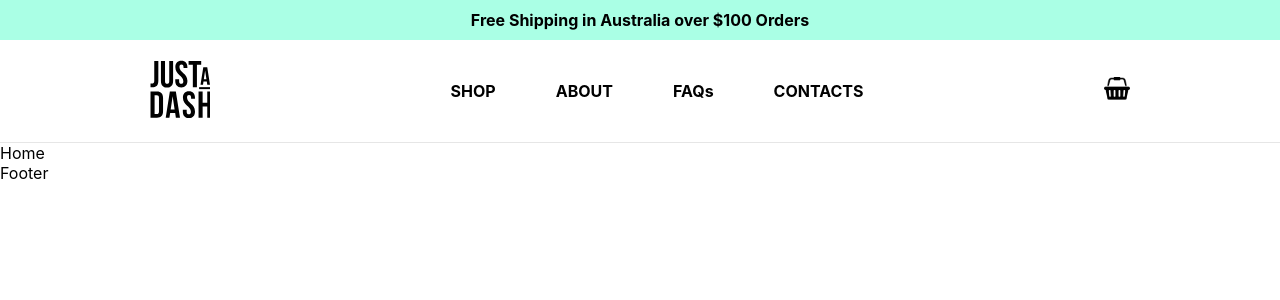
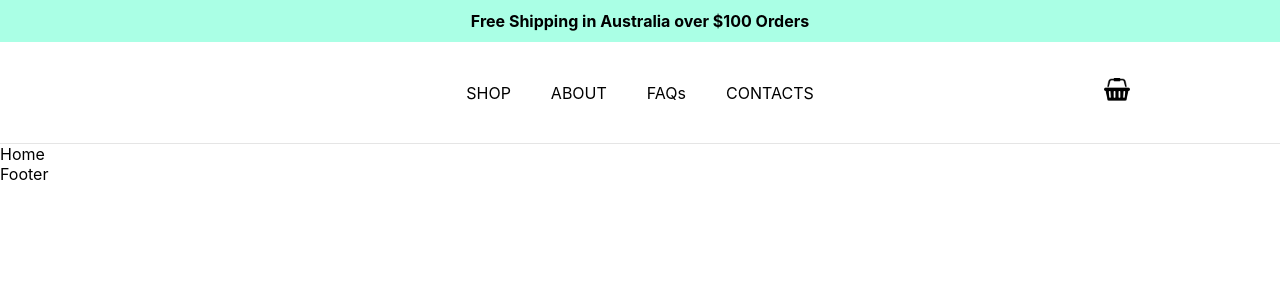
Before and after one commit to JohPik/justADashBeauty, a React (Create React App) app: page / in a window 1280 px wide. Shown: the top 300 px of the page. Built offline with nearby package versions, Linux system fonts and the light colour scheme.

Commit message:
Styling Main Navbar

```diff
--- a/src/components/Header.js
+++ b/src/components/Header.js
@@ -3,12 +3,15 @@ import { Link } from 'react-router-dom'
 
 const Header = () => {
   return(
-    <div className="header">
+    <nav>
 
+      <section>
           <div className="shipping-banner">
           Free Shipping in Australia over $100 Orders
         </div>
+      </section>
 
+       <section>
          <div className="header-navigation">
            <div className="logo-container">
              <Link to="/">
@@ -17,8 +20,9 @@ const Header = () => {
            </div>
 
            <div className="navbar">
-            <div className="dropdown">
-              <Link to="/catalogue">SHOP</Link>
+                <ul className="nav-menu">
+                  <li className="primary-nav-item">
+                    <Link to="/about">SHOP</Link>
                     <div className="dropdown-content">
                       <div className="dropdown-col-1">
                         <span>Skin Type</span>
@@ -38,11 +42,19 @@ const Header = () => {
                         <Link to="/catalogue/product-type/treatment">treatment</Link>
                       </div>
                     </div>
+
+                  </li>
+                  <li className="primary-nav-item">
+                    <Link to="/about">ABOUT</Link>
+                  </li>
+                  <li className="primary-nav-item">
+                    <Link to="/faqs">FAQs</Link>
+                  </li>
+                  <li className="primary-nav-item">
+                    <Link to="/contact">CONTACTS</Link>
+                  </li>
+                </ul>
                 </div>
-
-            <Link to="/about">ABOUT</Link>
-            <Link to="/faqs">FAQs</Link>
-            <Link to="/contact">CONTACTS</Link>
            </div>
 
            <div className="cart-container">
@@ -51,9 +63,9 @@ const Header = () => {
              </Link>
            </div>
 
-      </div>
+      </section>
 
-  </div>
+    </nav>
   )
 }
 
--- a/src/index.css
+++ b/src/index.css
@@ -1,17 +1,3 @@
-body {
-  margin: 0;
-  font-family: -apple-system, BlinkMacSystemFont, "Segoe UI", "Roboto", "Oxygen",
-    "Ubuntu", "Cantarell", "Fira Sans", "Droid Sans", "Helvetica Neue",
-    sans-serif;
-  -webkit-font-smoothing: antialiased;
-  -moz-osx-font-smoothing: grayscale;
-}
-
-code {
-  font-family: source-code-pro, Menlo, Monaco, Consolas, "Courier New",
-    monospace;
-}
-
 
 /*** Animations ***/
 
@@ -47,14 +33,23 @@ code {
 }
 
 
+/************** General **************/
 
+body {
+  margin: 0;
+  PADDING: 0;
+  font-family: -apple-system, BlinkMacSystemFont, "Segoe UI", "Roboto", "Oxygen",
+    "Ubuntu", "Cantarell", "Fira Sans", "Droid Sans", "Helvetica Neue",
+    sans-serif;
+  -webkit-font-smoothing: antialiased;
+  -moz-osx-font-smoothing: grayscale;
+}
 
+code {
+  font-family: source-code-pro, Menlo, Monaco, Consolas, "Courier New",
+    monospace;
+}
 
-
-
-/* CSS 2.0 */
-
-/* General */
 
 a {
   color: #000;
@@ -62,78 +57,92 @@ a {
 
 }
 
-/* Header */
+/************** Header **************/
+
+nav {
+  background-color: white;
+   width: 100%;
+}
+
 .shipping-banner {
   background-color: #AAFFE5;
   font-weight: bold;
   text-align: center;
-  padding: 10px;
+  padding: 11px 0;
+  font-size: 16px;
+  width: 100%;
+  display:block;
 }
 
-
 .header-navigation {
-  background: #fff;
-  display: flex;
-  border-bottom: 0.25px solid #E6E6E6;
-  justify-content: space-between;
-  align-items: center;
-  padding: 20px 150px;
+  display: relative;
+  box-shadow: inset 0 -1px 0 0 #e5e5e5;
 }
 
-
-img.logo {
-  width: 60px;
+/* Logo */
+.logo-container {
+  display: block;
+  position: absolute;
+  left: 150px;
+  top: 60px;
 }
 
+/* Nav Bar */
 .navbar {
-  display: flex;
-  justify-content: space-between;
+  text-align: center;
 }
 
-.navbar > div, .navbar > a {
-  margin: 0 30px;
-  font-weight: bold;
+ul.nav-menu {
+  padding: 0;
+  margin: 0;
+  list-style: none;
 }
 
-.dropdown > a:hover, .navbar > a:hover {
-  text-decoration: underline;
+li.primary-nav-item {
+  display: inline-block;
+  padding: 41px 20px;
+  font-size: 16px;
+}
+
+li.primary-nav-item:hover {
+  box-shadow: inset 0 -2px 0 0 black;
+  cursor: pointer;
 }
 
 .dropdown-content {
-  display: none;
+  max-width: 100vw;
+  opacity: 1;
+  visibility: hidden;
+  transition: opacity .1s,visibility 0ms;
+  transition-delay: .3s;
+  overflow: auto;
+  background:white;
+  right: 0;
+  left: 0;
+  top: 140px;
+  text-align: left;
   position: absolute;
-  /left: 37%;
-  background-color: #fff;
-  border: 0.25px solid #E6E6E6;
-  /* min-width: 160px; */
-  /* box-shadow: 0px 8px 16px 0px rgba(0,0,0,0.2); */
-  z-index: 1;
+  opacity: 0;
+  box-shadow: inset 0 -1px 0 0 #e5e5e5;
+  visibility: hidden;
+  overflow: hidden;
+  z-index: 9000;
+  transition: opacity .1s linear .4s,visibility 0ms linear .41s;
 }
 
-.dropdown-content span {
-  font-weight:bold;
+.primary-nav-item:hover .dropdown-content {
+  opacity: 1;
+  visibility: visible;
+  transition: opacity .1s,visibility 0ms;
+  transition-delay: .3s;
+  overflow: auto
 }
 
-.dropdown-content a {
-  float: none;
-  color: black;
-  /* padding: 12px 16px; */
-  text-decoration: none;
+/* Cart */
+.cart-container {
+  height: 24px;
   display: block;
-  text-align: left;
-  font-weight: normal;
-  padding: 5px 0;
+  position: absolute;
+  right: 150px;
+  top: 78px;
 }
-
-.dropdown-content a:hover {
-  text-decoration: underline;
-}
-
-.dropdown:hover .dropdown-content {
-  display: flex;
-  padding: 10px;
-}
-
-.dropdown-col-1, .dropdown-col-2 {
-  padding: 0 20px;
-}
```
Lines whose indentation alone changed are shown as unchanged.
